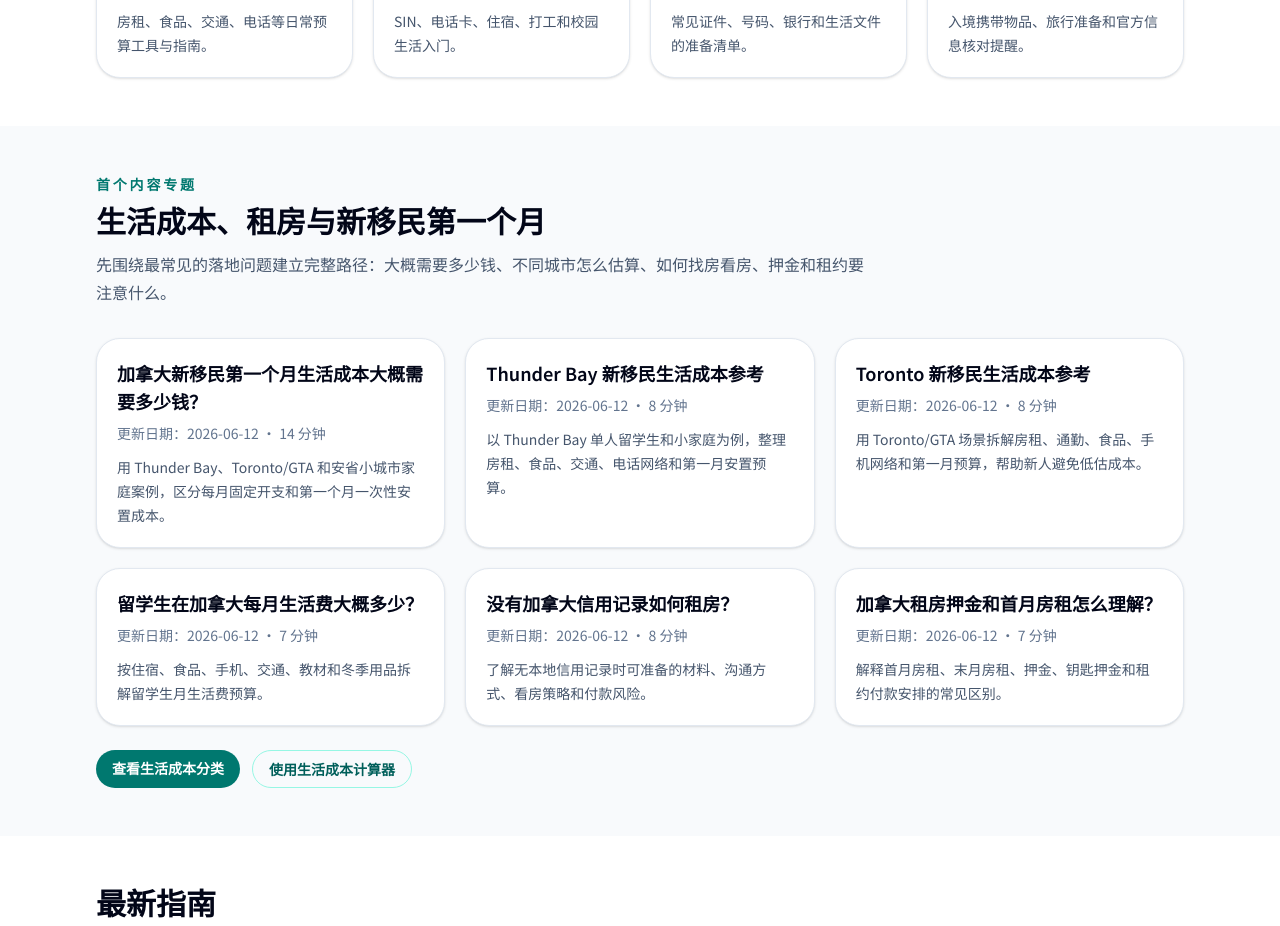
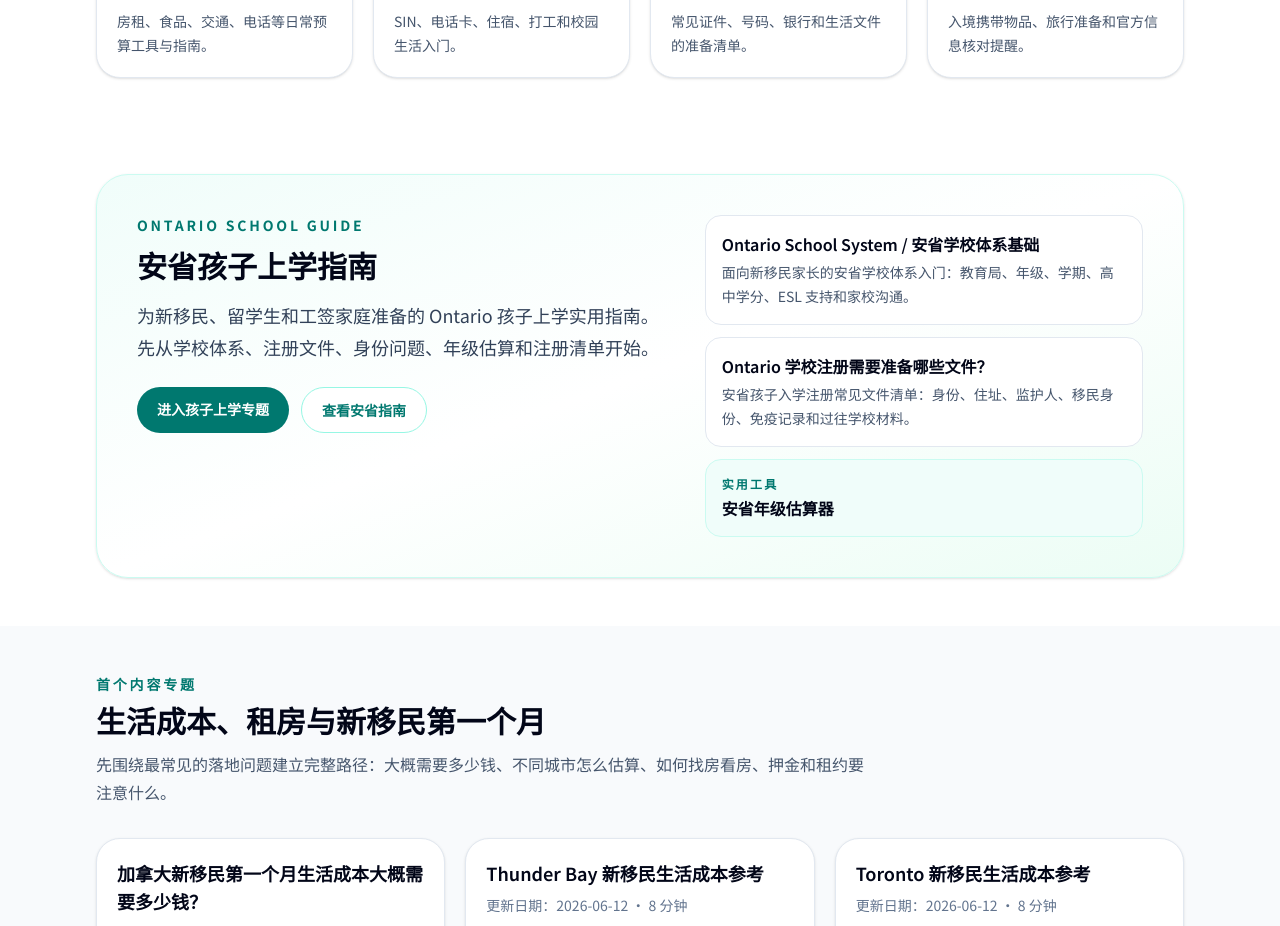
Before and after one commit to Q-Zhao-9/newcomer.living, a Next.js app: page / in a window 1280 px wide. Shown: the part 1440-2366 px from the top of the page. Built offline with nearby package versions, Linux system fonts and the light colour scheme; no server answers.

Commit message:
Polish Ontario school cluster entry

```diff
--- a/src/app/page.tsx
+++ b/src/app/page.tsx
@@ -5,6 +5,7 @@ import { DisclaimerBox } from "@/components/DisclaimerBox";
 import { GuideCard } from "@/components/GuideCard";
 import { ToolCard } from "@/components/ToolCard";
 import { categories, firstContentClusterGuides, guides, site, tools } from "@/lib/content";
+import { schoolGuides, schoolTools } from "@/lib/school";
 import { buildPageMetadata } from "@/lib/seo";
 
 export const metadata: Metadata = {
@@ -45,6 +46,35 @@ export default function Home() {
         <div className="flex items-end justify-between gap-4"><div><p className="text-sm font-bold uppercase tracking-[0.2em] text-teal-700">生活分类</p><h2 className="mt-2 text-3xl font-bold text-slate-950">主要生活主题</h2></div></div>
         <div className="mt-8 grid gap-5 sm:grid-cols-2 lg:grid-cols-4">{categories.map((category) => <CategoryCard key={category.slug} category={category} />)}</div>
       </section>
+      <section className="mx-auto max-w-6xl px-4 py-12 sm:px-6 lg:px-8">
+        <div className="rounded-[2rem] border border-teal-100 bg-gradient-to-br from-teal-50 via-white to-emerald-50 p-8 shadow-sm sm:p-10">
+          <div className="grid gap-8 lg:grid-cols-[1.1fr_0.9fr]">
+            <div>
+              <p className="text-sm font-bold uppercase tracking-[0.2em] text-teal-700">Ontario School Guide</p>
+              <h2 className="mt-3 text-3xl font-bold text-slate-950">安省孩子上学指南</h2>
+              <p className="mt-4 text-lg leading-8 text-slate-700">为新移民、留学生和工签家庭准备的 Ontario 孩子上学实用指南。先从学校体系、注册文件、身份问题、年级估算和注册清单开始。</p>
+              <div className="mt-6 flex flex-wrap gap-3">
+                <Link href="/school" className="rounded-full bg-teal-700 px-5 py-3 text-sm font-semibold text-white hover:bg-teal-800">进入孩子上学专题</Link>
+                <Link href="/school/ontario" className="rounded-full border border-teal-200 bg-white px-5 py-3 text-sm font-semibold text-teal-700 hover:bg-teal-50">查看安省指南</Link>
+              </div>
+            </div>
+            <div className="grid gap-3">
+              {schoolGuides.slice(0, 2).map((guide) => (
+                <Link key={guide.slug} href={`/school/ontario/${guide.slug}`} className="rounded-2xl border border-slate-200 bg-white p-4 hover:border-teal-200 hover:shadow-sm">
+                  <h3 className="font-semibold text-slate-950">{guide.title}</h3>
+                  <p className="mt-1 text-sm leading-6 text-slate-600">{guide.description}</p>
+                </Link>
+              ))}
+              {schoolTools.slice(0, 1).map((tool) => (
+                <Link key={tool.slug} href={tool.href} className="rounded-2xl border border-teal-100 bg-teal-50 p-4 hover:bg-teal-100/70">
+                  <p className="text-xs font-bold uppercase tracking-[0.18em] text-teal-700">实用工具</p>
+                  <h3 className="mt-1 font-semibold text-slate-950">{tool.titleZh}</h3>
+                </Link>
+              ))}
+            </div>
+          </div>
+        </div>
+      </section>
       <section className="bg-slate-50 py-12">
         <div className="mx-auto max-w-6xl px-4 sm:px-6 lg:px-8">
           <div className="max-w-3xl">
--- a/src/app/school/page.tsx
+++ b/src/app/school/page.tsx
@@ -4,7 +4,7 @@ import { Breadcrumbs } from "@/components/Breadcrumbs";
 import { DisclaimerBox } from "@/components/DisclaimerBox";
 import { ParentQuestionCard, SchoolStageCard, RelatedTools } from "@/components/school";
 import { buildPageMetadata } from "@/lib/seo";
-import { parentQuestions, schoolGuides, schoolStageCards, schoolTools } from "@/lib/school";
+import { parentQuestions, schoolGuides, schoolProvinces, schoolStageCards, schoolTools } from "@/lib/school";
 
 export const metadata: Metadata = buildPageMetadata({
   title: "孩子在加拿大上学：家长指南",
@@ -23,6 +23,26 @@ export default function SchoolPage() {
         <div className="mt-6 flex flex-wrap gap-3">
           <Link className="rounded-full bg-teal-700 px-5 py-3 text-sm font-semibold text-white hover:bg-teal-800" href="/school/ontario">进入安省孩子上学指南</Link>
           <Link className="rounded-full border border-teal-200 bg-white px-5 py-3 text-sm font-semibold text-teal-700 hover:bg-teal-50" href="/tools/ontario-grade-estimator">估算孩子年级</Link>
+        </div>
+      </section>
+
+      <section className="mt-12">
+        <p className="text-sm font-bold uppercase tracking-[0.18em] text-teal-700">Browse by province</p>
+        <h2 className="mt-2 text-3xl font-bold text-slate-950">按省份浏览</h2>
+        <div className="mt-6 grid gap-4 sm:grid-cols-2 lg:grid-cols-4">
+          {Object.entries(schoolProvinces).map(([slug, province]) => province.active && province.href ? (
+            <Link key={slug} href={province.href} className="rounded-3xl border border-teal-100 bg-teal-50 p-5 shadow-sm hover:bg-teal-100/70">
+              <p className="text-xs font-bold uppercase tracking-[0.18em] text-teal-700">Available now</p>
+              <h3 className="mt-3 text-lg font-semibold text-slate-950">{province.name} / {province.nameZh}</h3>
+              <p className="mt-3 text-sm leading-6 text-slate-600">当前已建立安省学校专题，包含注册、身份、年级和工具页面。</p>
+            </Link>
+          ) : (
+            <div key={slug} className="rounded-3xl border border-slate-200 bg-white p-5 text-slate-500">
+              <p className="text-xs font-bold uppercase tracking-[0.18em] text-slate-400">后续省份</p>
+              <h3 className="mt-3 text-lg font-semibold text-slate-700">{province.name} / {province.nameZh}</h3>
+              <p className="mt-3 text-sm leading-6">本站会优先保持安省内容完整；其他省份将在资料充分核对后再整理。</p>
+            </div>
+          ))}
         </div>
       </section>
 
--- a/src/lib/school.ts
+++ b/src/lib/school.ts
@@ -1,3 +1,5 @@
+export type SchoolProvince = "ontario" | "british-columbia" | "alberta" | "manitoba";
+
 export type SchoolStage = "child-care" | "kindergarten" | "elementary" | "high-school" | "general";
 
 export type SchoolSource = {
@@ -10,7 +12,7 @@ export type SchoolGuide = {
   title: string;
   slug: string;
   category: "school";
-  province?: "ontario";
+  province?: SchoolProvince;
   stage?: SchoolStage;
   description: string;
   updatedAt: string;
@@ -26,6 +28,21 @@ export type SchoolGuide = {
   relatedGuides?: string[];
   relatedTools?: string[];
 };
+
+export const schoolProvinces: Record<SchoolProvince, { name: string; nameZh: string; href?: string; active: boolean }> = {
+  ontario: { name: "Ontario", nameZh: "安省", href: "/school/ontario", active: true },
+  "british-columbia": { name: "British Columbia", nameZh: "BC 省", active: false },
+  alberta: { name: "Alberta", nameZh: "阿尔伯塔省", active: false },
+  manitoba: { name: "Manitoba", nameZh: "曼尼托巴省", active: false },
+};
+
+export function guidesForProvince(province: SchoolProvince) {
+  return schoolGuides.filter((guide) => guide.province === province);
+}
+
+export function toolsForCategory(category: "school") {
+  return schoolTools.filter((tool) => tool.category === category);
+}
 
 export const schoolStageCards = [
   {
@@ -116,6 +133,7 @@ export const schoolTools = [
     title: "Ontario Grade Estimator",
     titleZh: "安省年级估算器",
     description: "根据孩子出生年份和目标入学年份，粗略估算可能对应的安省年级。",
+    category: "school",
     href: "/tools/ontario-grade-estimator",
   },
   {
@@ -123,6 +141,7 @@ export const schoolTools = [
     title: "Ontario School Registration Checklist",
     titleZh: "安省学校注册文件清单",
     description: "按文件类别勾选身份证明、住址证明、身份文件、免疫和学校沟通事项。",
+    category: "school",
     href: "/tools/ontario-school-registration-checklist",
   },
 ];
```
